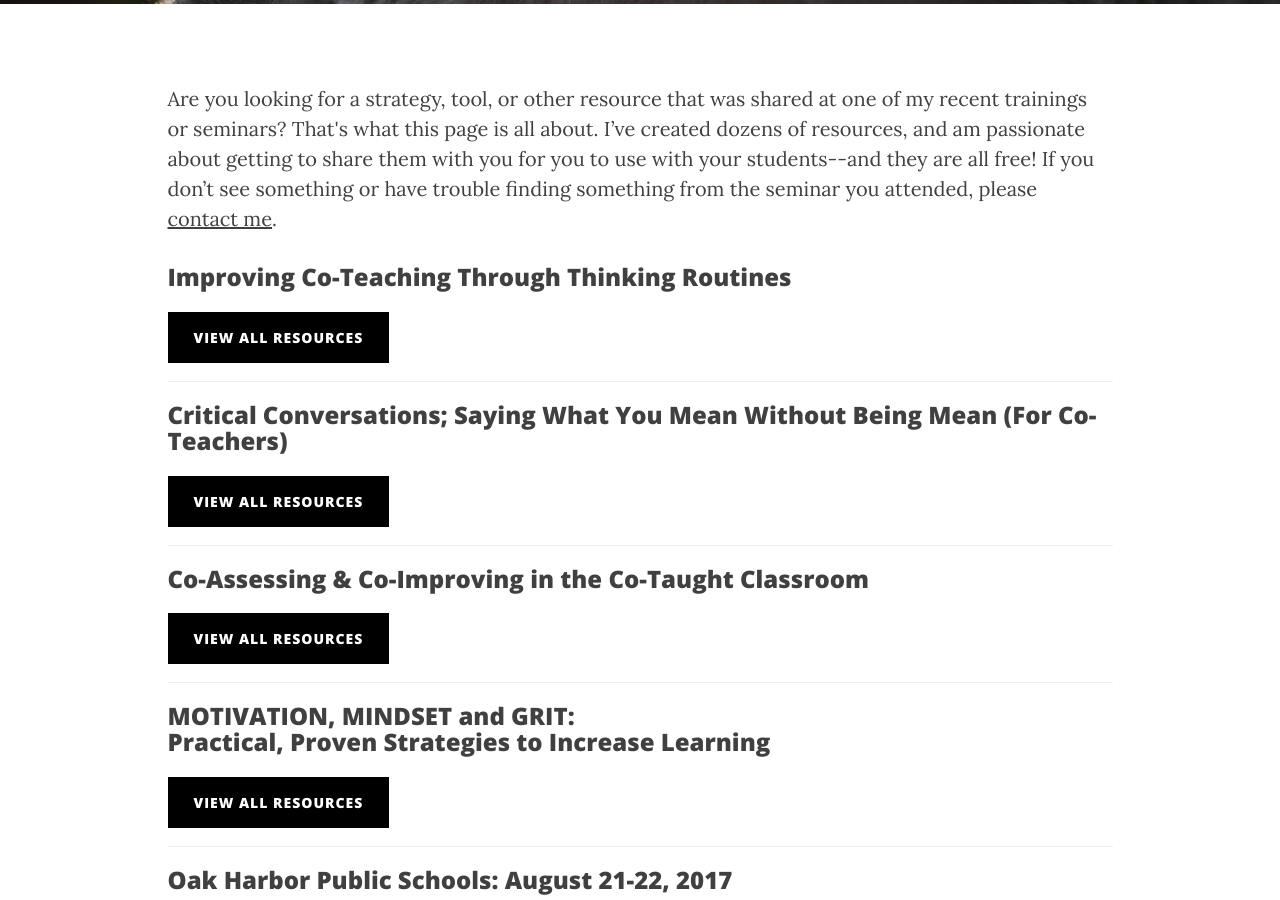
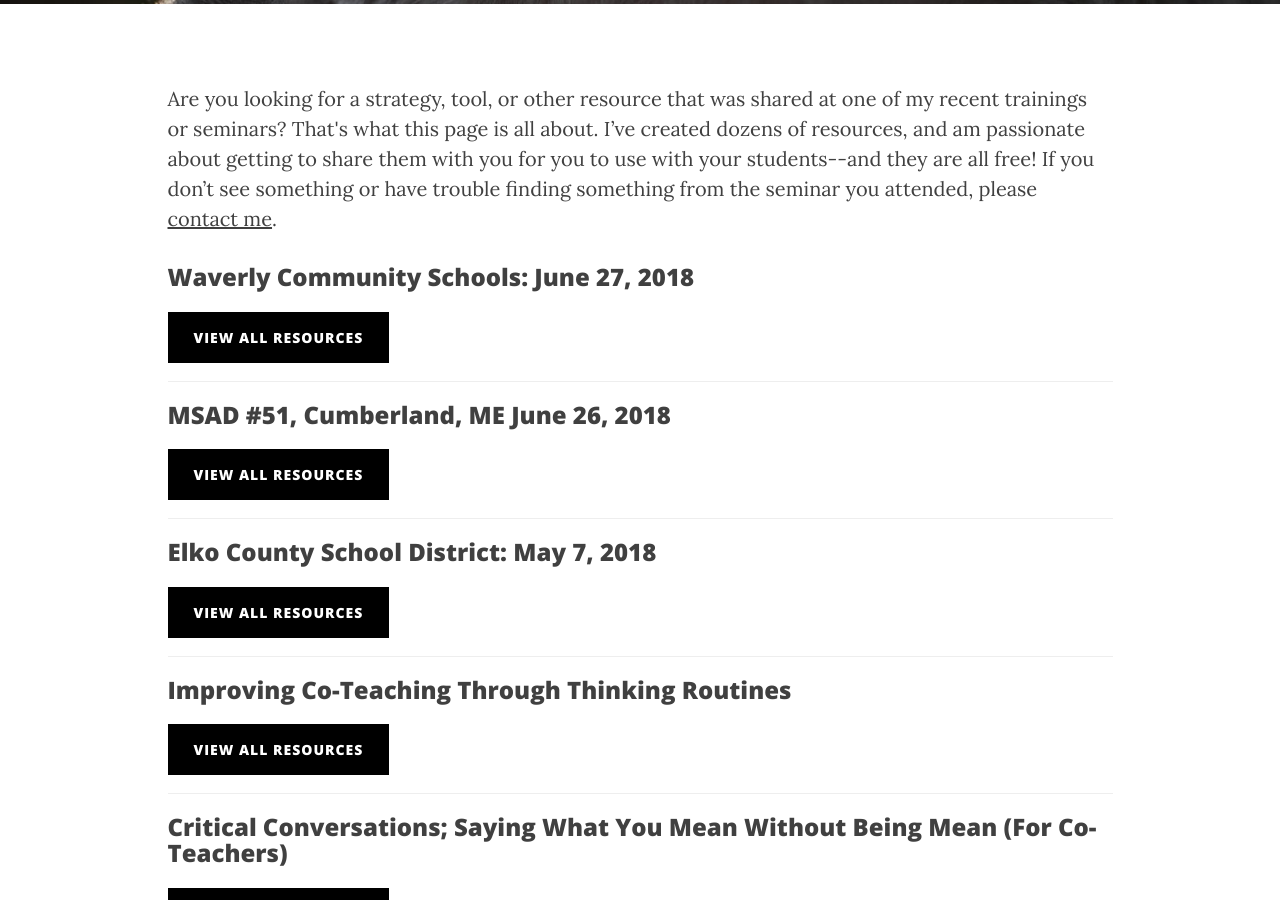
Before and after one commit to iamweswilson/clearlycat, a Jekyll site: the page built from resources.html, in a window 1280 px wide and 900 px high, scrolled down 444 px. Built offline with Jekyll 4.4.1, drawn with Linux system fonts in a browser that asks for light colours; nearby versions of some CDN libraries; comment, search, counter and statistics services are not loaded.

Commit message:
Updated set up, new resources

```diff
--- a/_config.yml
+++ b/_config.yml
@@ -1,5 +1,5 @@
 # general settings
-name: Thinking In Common
+name: Airship landing
 markdown: kramdown
 highlighter: pygments # or rouge or null
 exclude: ["node_modules", "gulpfile.js", "package.json"]
--- a/config.js
+++ b/config.js
@@ -1,8 +1,3 @@
 var config = {}
 
-config.BB_ACCESS_TOKEN = 'a7cb7f6c03f88535cb12787206d4cce7f4248e138e586275ae97dc7a999dd90d';
-config.BB_SITE_ID = 'TBD.bitballoon.com';
-config.BB_SITE_DIR = '_site';
-
-
 module.exports = config;
--- a/index.html
+++ b/index.html
@@ -4,7 +4,7 @@ title: Home
 permalink: /
 ---
 <!-- Set your background image for this header on the line below. -->
-<header class="intro-header" style="background-image: url('/img/bkgd-1.jpg')">
+<header class="intro-header" style="background-image: url('/img/bkgd-4.jpg')">
     <div class="container">
         <div class="row">
             <div class="col-sm-10 col-sm-push-1">
--- a/package.json
+++ b/package.json
@@ -16,5 +16,9 @@
     "gulp-sass": "^2.1.1",
     "gulp-watch": "^4.3.11"
   },
-  "private": true
+  "private": true,
+  "dependencies": {
+    "browser-sync": "^1.9.2",
+    "node-sass": "^4.9.0"
+  }
 }
--- a/resources.html
+++ b/resources.html
@@ -25,6 +25,30 @@ permalink: /training-resources/
                 <p>
                     Are you looking for a strategy, tool, or other resource that was shared at one of my  recent trainings or seminars? That's what this page is all about.  I’ve created dozens of resources, and am passionate about getting to share them with you for you to use with your students--and they are all free!  If you don’t see something or have trouble finding something from the seminar you attended, please <a href="/contact/">contact me</a>.
                 </p>
+                <h3>Waverly Community Schools: June 27, 2018
+                </h3>
+                <p>
+                    <a href="https://www.dropbox.com/sh/yanhn74cpo0slbc/AABPhfvYs7zbz9cN3Bu_RJpIa?dl=0" class="resource-btn" target="_blank">
+                        View All Resources
+                    </a>
+                </p>
+                <hr>
+                <h3>MSAD #51, Cumberland, ME June 26, 2018
+                </h3>
+                <p>
+                    <a href="https://www.dropbox.com/sh/j5exh31gnbu540h/AAA59Uc9q_A2668y9KYpO7Dqa?dl=0" class="resource-btn" target="_blank">
+                        View All Resources
+                    </a>
+                </p>
+                <hr>
+                <h3>Elko County School District: May 7, 2018
+                </h3>
+                <p>
+                    <a href="https://www.dropbox.com/sh/d8mlfracqo24179/AABBpvUDM1aA-SypXjfjr7M5a?dl=0" class="resource-btn" target="_blank">
+                        View All Resources
+                    </a>
+                </p>
+                <hr>
                 <h3>Improving Co-Teaching Through Thinking Routines
                 </h3>
                 <p>
@@ -53,7 +77,7 @@ permalink: /training-resources/
                     Practical, Proven Strategies to Increase Learning
                 </h3>
                 <p>
-                    <a href="https://drive.google.com/drive/folders/0B6LJvCVcyOwfYlpJUjhPbUFYa2s" class="resource-btn" target="_blank">
+                    <a href="https://drive.google.com/drive/folders/0B6LJvCVcyOwfZC1IRW41bDExOFE" class="resource-btn" target="_blank">
                         View All Resources
                     </a>
                 </p>
```
Also changed, not shown: img/bkgd-4.jpg (added), img/home-bg.jpg (deleted), 2 other files.
